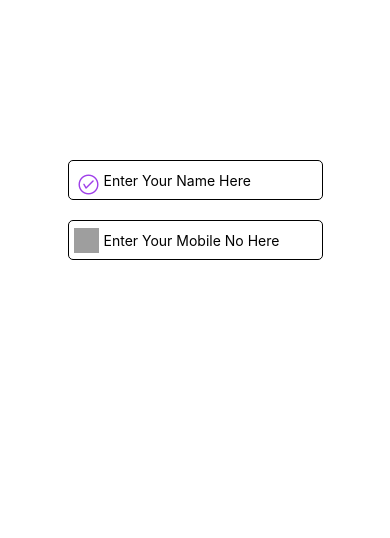
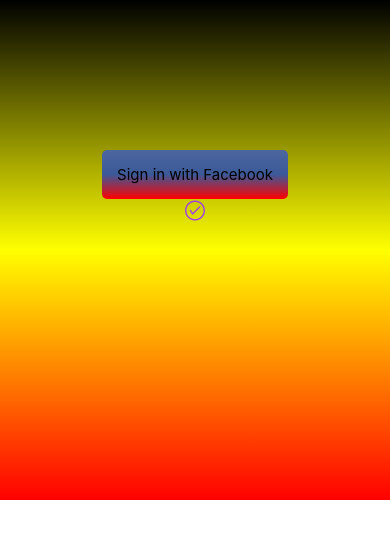
Before and after one commit to jaratrawee01/tradesman_service, a React Native app: screen / in a window 390 px wide. Shown: the top 538 px of the page. Built offline with nearby package versions, Linux system fonts and the light colour scheme; grey boxes are pictures that could not be loaded.

Commit message:
ไล่สี

```diff
--- a/App.js
+++ b/App.js
@@ -1,14 +1,14 @@
+import * as React from 'react';
 import { StatusBar } from 'expo-status-bar';
 import { StyleSheet,View} from 'react-native';
-import { NavigationContainer } from '@react-navigation/native';
 import  Login  from './screens/login';
 import  Test_icon  from './screens/test_icon';
 
 export default function App() {
   return (
     <View>
-   {/*  <Login /> */}
-   <Test_icon />
+{/*     <Login />    */}
+    <Test_icon />
     {/* ส่วนหัว  */}
   { <StatusBar style="auto" /> }
    </View>
--- a/app.json
+++ b/app.json
@@ -1,7 +1,7 @@
 {
   "expo": {
-    "name": "RepairmanApp",
-    "slug": "RepairmanApp",
+    "name": "AwesomeProject",
+    "slug": "AwesomeProject",
     "version": "1.0.0",
     "orientation": "portrait",
     "icon": "./assets/icon.png",
--- a/screens/login.js
+++ b/screens/login.js
@@ -1,6 +1,5 @@
 import React, { Component } from 'react';
 import { SafeAreaView,StyleSheet,Text,TextInput, View,TouchableOpacity} from 'react-native';
-import { Button } from 'react-native-elements';
 import { AntDesign } from '@expo/vector-icons';
 
 class Login extends Component {
--- a/screens/test_icon.js
+++ b/screens/test_icon.js
@@ -1,55 +1,51 @@
-import React, { Component } from 'react';
-import { SafeAreaView,StyleSheet,Text,TextInput, View,TouchableOpacity,Image} from 'react-native';
-import { Button } from 'react-native-elements';
+import * as React from 'react';
+import { StyleSheet, Text, View } from 'react-native';
+import { LinearGradient } from 'expo-linear-gradient';
 import { AntDesign } from '@expo/vector-icons';
 
-class Login extends Component {
-
-  constructor(){
-    super();
-  }
-
-  render() {
-    return (
-      <SafeAreaView style={{flex: 1}}>
-      <View style={styles.container}>
-        <View style={styles.sectionStyle}>
-            <AntDesign name="checkcircleo"  style={styles.imageStyle} size={20}color="rgba(159, 63, 233, 1)" />
-          <TextInput
-            style={{flex: 1}}
-            placeholder="Enter Your Name Here"
-            underlineColorAndroid="transparent"
-          />
-        </View>
-
-        <View style={styles.sectionStyle}>
-          <Image
-            source={{
-              uri:
-                'https://raw.githubusercontent.com/AboutReact/sampleresource/master/input_phone.png',
-            }}
-            style={styles.imageStyle}
-          />
-          <TextInput
-            style={{flex: 1}}
-            placeholder="Enter Your Mobile No Here"
-            underlineColorAndroid="transparent"
-          />
-        </View>
-      </View>
-    </SafeAreaView>
-    );
-  }
+export default function App() {
+  return (
+    <View style={styles.container}>
+      <LinearGradient
+        // Background Linear Gradient
+        colors={['#000000', '#FFFF00', 'red']}
+        style={styles.background}
+      />
+      <LinearGradient
+        // Button Linear Gradient
+        colors={['#4c669f', '#3b5998', 'red']}
+        style={styles.button}>
+        <Text style={styles.text}>Sign in with Facebook</Text>
+      </LinearGradient>
+      <AntDesign name="checkcircleo"  style={styles.imageStyle} size={20}color="rgba(159, 63, 233, 1)" />
+    </View>
+  );
 }
-
 
 const styles = StyleSheet.create({
   container: {
-    marginTop:150,
     flex: 1,
+    alignItems: 'center',
     justifyContent: 'center',
+    backgroundColor: 'orange',
+  },
+  background: {
+    position: 'absolute',
+    left: 0,
+    right: 0,
+    top: 0,
+    height: 500,
+  },
+  button: {
+    marginTop: 150,
+    padding: 15,
     alignItems: 'center',
-    margin: 10,
+    borderRadius: 5,
+  },
+  text: {
+    backgroundColor: 'transparent',
+    fontSize: 15,
+ /*    color: '#fff', */
   },
   sectionStyle: {
     flexDirection: 'row',
@@ -62,18 +58,4 @@
     borderRadius: 5,
     margin: 10,
   },
-  imageStyle: {
-  paddingLeft:5,
-  paddingRight:20,
-  paddingTop:5,
-  paddingBottom:10,
-    margin: 5,
-    height: 25,
-    width: 25,
-    resizeMode: 'stretch',
-    alignItems: 'center',
-  },
 });
-
-
-export default Login;
```
Also changed, not shown: package.json (+4 -6 lines), 2 other files (tests, documents, lock files or other folders).
